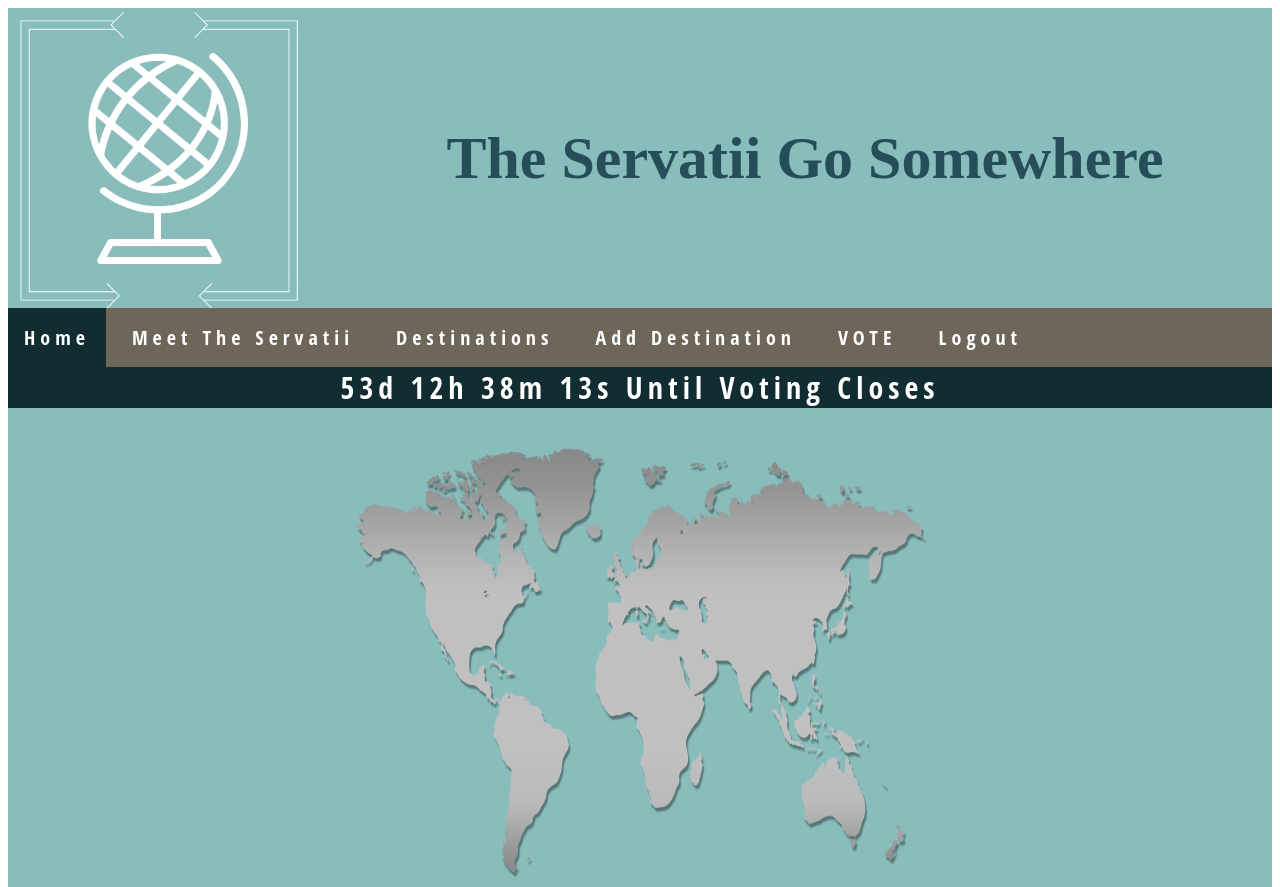
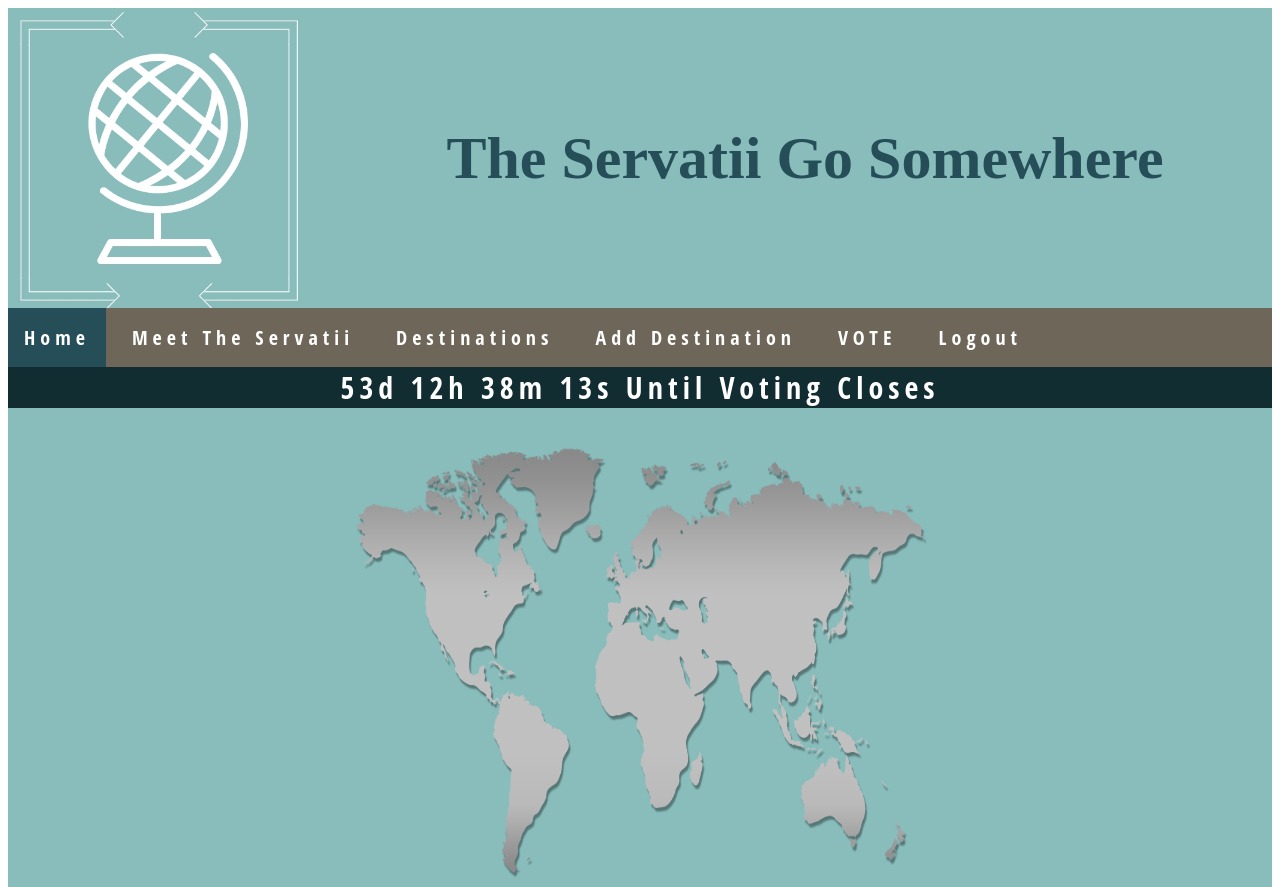
Before and after one commit to nikkiservatius/theservatiigosomewhere, a PHP site: page /Home.php in a window 1280 px wide. Shown: the top 887 px of the page. Run offline with PHP 8.4, Linux system fonts and the light colour scheme; the visitor is signed in with stand-in values (Sample User, id 1).

Commit message:
its a new day ugh

```diff
--- a/navbar.php
+++ b/navbar.php
@@ -2,15 +2,15 @@
   <ul>
     <li <?php if ($thisPage == "Home") echo  " id=\"currentpage\""; ?>>
       <a href="Home.php">Home</a></li>
-    <li> <?php if ($thisPage == 'Meettheservatii') echo 'id="currentpage"'; ?>
+    <li> <?php if ($thisPage == 'Meettheservatii') echo " id=\"currentpage\""; ?>
       <a href="Meettheservatii.php">Meet The Servatii</a></li>
-    <li> <?php if ($thisPage == 'Destinations') echo ' id=\"currentpage\"'; ?>
+    <li> <?php if ($thisPage == 'Destinations') echo " id=\"currentpage\""; ?>
       <a href="Destinations.php">Destinations</a></li>
-    <li> <?php if ($thisPage == 'Adddestinations') echo ' id=\"currentpage\"'; ?>
+    <li> <?php if ($thisPage == 'Adddestinations') echo " id=\"currentpage\""; ?>
       <a href="Adddestinations.php">Add Destination</a></li>
-    <li> <?php if ($thisPage == "Vote") echo ' id=\"currentpage\"'; ?>
+    <li> <?php if ($thisPage == "Vote") echo " id=\"currentpage\""; ?>
       <a href="Vote.php">VOTE</a></li>
-    <li> <?php if ($thisPage == "Logout") echo ' id=\"currentpage\"'; ?>
+    <li> <?php if ($thisPage == "Logout") echo " id=\"currentpage\""; ?>
         <a href="Logout.php">Logout</a></li>
   </ul>
 </div>
--- a/traveler.css
+++ b/traveler.css
@@ -103,7 +103,7 @@ li a:hover {
 
 #currentpage {
   color: red;
-  background-color:#112D32;
+  background-color:#254E58;;
   color: #112D32;
 }
 
```
